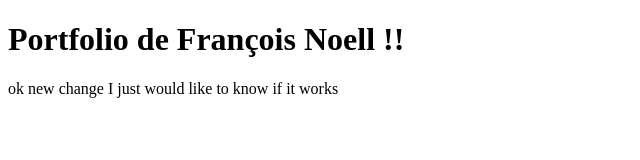
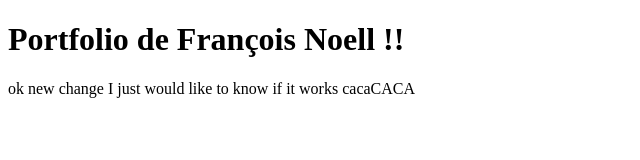
Before and after one commit to FranckChristmas/Portfolio, a plain HTML site: page index.html in a window 1280 px wide. Shown: the full height of the page, 0-640 px from the left. Drawn offline with Linux system fonts and the light colour scheme.

Commit message:
caca test

```diff
--- a/index.html
+++ b/index.html
@@ -7,6 +7,6 @@
 <h1>Portfolio de François Noell !!</h1>
 
 <body>
-        ok new change I just would like to know if it works
+        ok new change I just would like to know if it works cacaCACA
 </body>
 </html>
```
